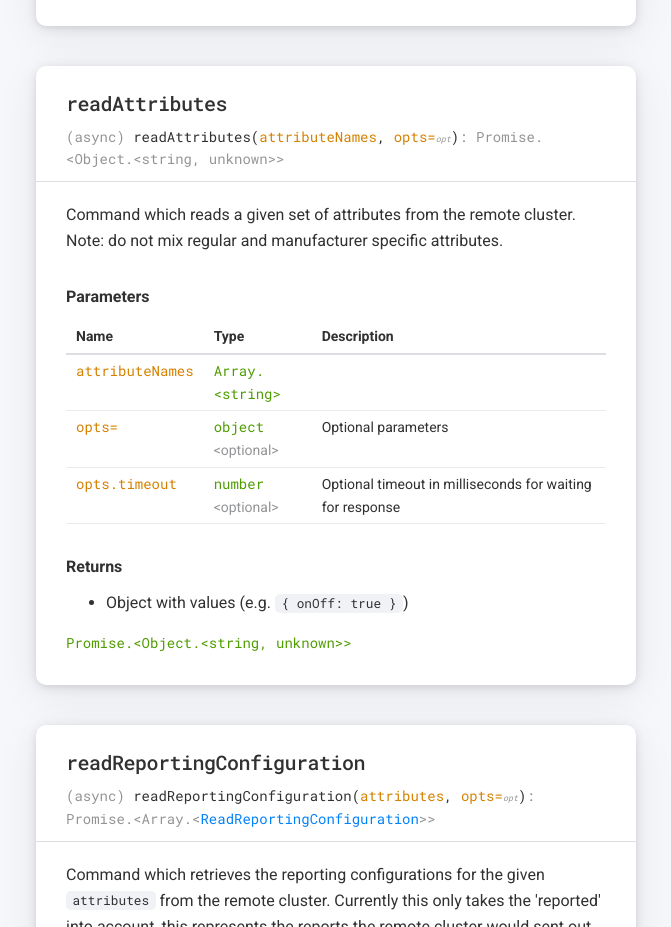
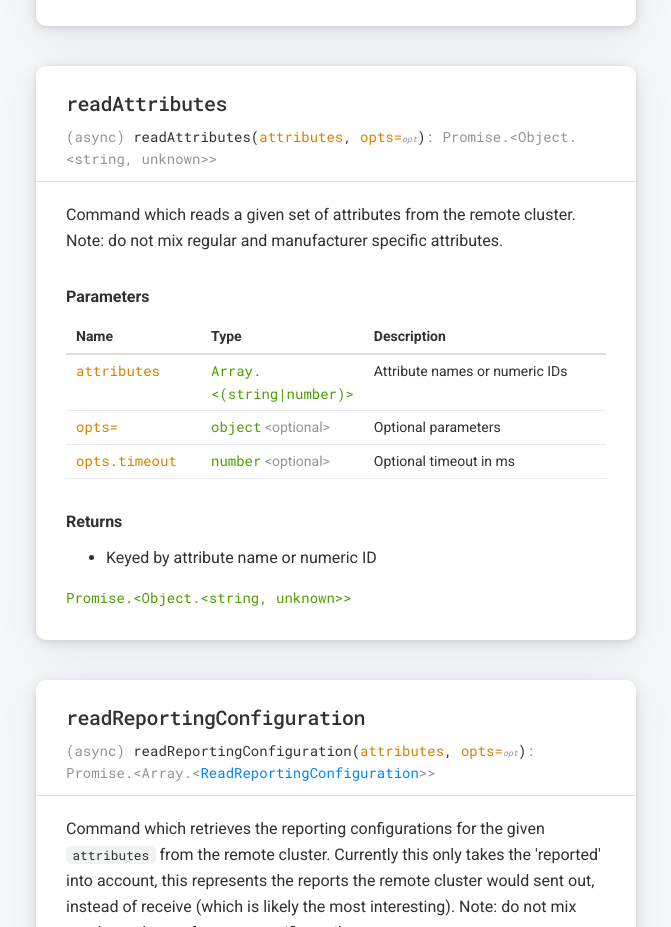
Before and after one commit to athombv/node-zigbee-clusters, a plain HTML site: page Cluster.html in a window 1280 px wide. Shown: the part 7660-8587 px from the top of the page, without its empty margins (364-1035 px from the left). Drawn offline with Linux system fonts and the light colour scheme.

Commit message:
deploy: 9e80e703c3661b56d4fea5bd0dc796ecda2e9f6f

```diff
--- a/Cluster.html
+++ b/Cluster.html
@@ -2150,7 +2150,7 @@ discover any manufacture- specific commands.</p>
   <h3 class="method__name"><a data-hash-link class="method__hash-link" href="#readAttributes"></a>readAttributes</h3>
   <span class="method__function function">
 
-    <span class="function__type-signature">(async) </span>readAttributes<span class="function__parameters">(<span class="function__parameter">attributeNames</span>, <span class="function__parameter"><span class="function__parameter">opts=</span></span><span class="function__signature-attributes">opt</span>)</span><span class="function__type-signature">:  Promise.&lt;Object.&lt;string, unknown>></span>
+    <span class="function__type-signature">(async) </span>readAttributes<span class="function__parameters">(<span class="function__parameter">attributes</span>, <span class="function__parameter"><span class="function__parameter">opts=</span></span><span class="function__signature-attributes">opt</span>)</span><span class="function__type-signature">:  Promise.&lt;Object.&lt;string, unknown>></span>
 
   </span>
 
@@ -2204,7 +2204,7 @@ Note: do not mix regular and manufacturer specific attributes.</p>
         <div class="lvl">
 
         </div>
-        <code>attributeNames</code>
+        <code>attributes</code>
 
       </td>
 
@@ -2212,25 +2212,25 @@ Note: do not mix regular and manufacturer specific attributes.</p>
       <td class="params__type">
 
 
-<span class="param-type">Array.&lt;string></span>
-
-
-
-
-
-
-
-
-
-
-
-
-
-
-      </td>
-
-
-      <td class="description last trim">
+<span class="param-type">Array.&lt;(string|number)></span>
+
+
+
+
+
+
+
+
+
+
+
+
+
+
+      </td>
+
+
+      <td class="description last trim"><p>Attribute names or numeric IDs</p>
       </td>
     </tr>
 
@@ -2318,7 +2318,7 @@ Note: do not mix regular and manufacturer specific attributes.</p>
       </td>
 
 
-      <td class="description last trim"><p>Optional timeout in milliseconds for waiting for response</p>
+      <td class="description last trim"><p>Optional timeout in ms</p>
       </td>
     </tr>
 
@@ -2357,7 +2357,8 @@ Note: do not mix regular and manufacturer specific attributes.</p>
 
 
   <ul>
-<li>Object with values (e.g. <code>{ onOff: true }</code>)</li>
+<li>Keyed by attribute name or
+numeric ID</li>
 </ul>
 
 
```
